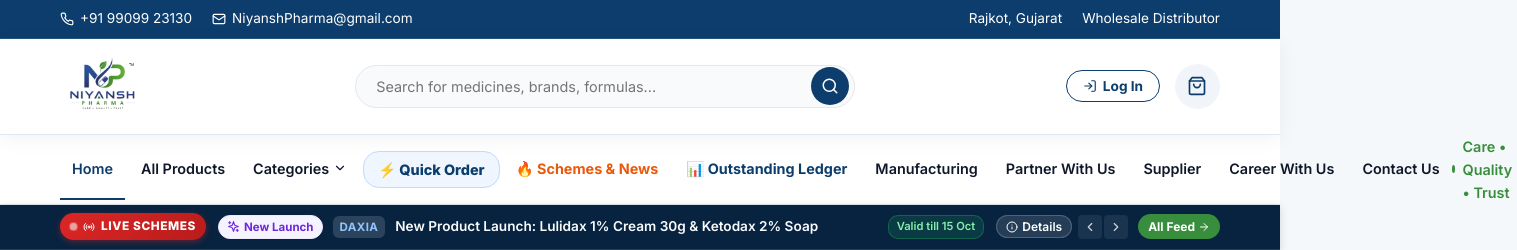
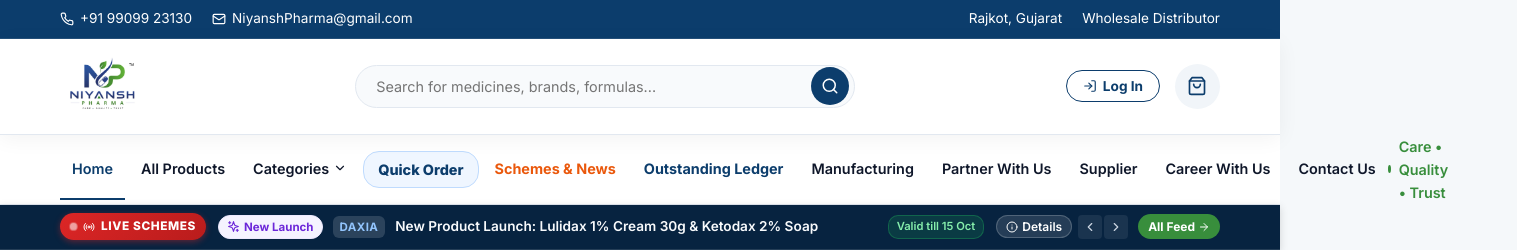
Before and after one commit to hita26/niyash, a React (Vite) app in the folder frontend/: page / in a window 1280 px wide. Shown: the top 250 px of the page, 1517 px wide, since content can reach past the window. Built offline with nearby package versions, Linux system fonts and the light colour scheme; no server answers; grey boxes are pictures that could not be loaded.

Commit message:
fix(nav): remove icons and emojis from navigation bar links

```diff
--- a/frontend/src/components/Header.jsx
+++ b/frontend/src/components/Header.jsx
@@ -137,18 +137,18 @@ function Header({ cartCount, onOpenCart, searchTerm, setSearchTerm, user, onLogo
               </ul>
             </li>
             <li className="nav-item">
-              <Link to="/quick-order" className={`nav-link ${isActive('/quick-order') || isActive('/order')}`} style={{ color: 'var(--primary-blue)', fontWeight: '800', backgroundColor: '#eff6ff', padding: '6px 14px', borderRadius: '16px', border: '1px solid #bfdbfe', display: 'inline-flex', alignItems: 'center', gap: '4px', margin: 'auto 0' }}>
-                ⚡ Quick Order
+              <Link to="/quick-order" className={`nav-link ${isActive('/quick-order') || isActive('/order')}`} style={{ color: 'var(--primary-blue)', fontWeight: '800', backgroundColor: '#eff6ff', padding: '6px 14px', borderRadius: '16px', border: '1px solid #bfdbfe', display: 'inline-flex', alignItems: 'center', margin: 'auto 0' }}>
+                Quick Order
               </Link>
             </li>
             <li className="nav-item">
-              <Link to="/news" className={`nav-link ${isActive('/news') || isActive('/schemes')}`} style={{ color: '#ea580c', fontWeight: '700', display: 'inline-flex', alignItems: 'center', gap: '4px' }}>
-                🔥 Schemes & News
+              <Link to="/news" className={`nav-link ${isActive('/news') || isActive('/schemes')}`} style={{ color: '#ea580c', fontWeight: '700', display: 'inline-flex', alignItems: 'center' }}>
+                Schemes & News
               </Link>
             </li>
             <li className="nav-item">
-              <Link to="/ledger" className={`nav-link ${isActive('/ledger') || isActive('/outstanding')}`} style={{ color: 'var(--primary-blue)', fontWeight: '700', display: 'inline-flex', alignItems: 'center', gap: '4px' }}>
-                📊 Outstanding Ledger
+              <Link to="/ledger" className={`nav-link ${isActive('/ledger') || isActive('/outstanding')}`} style={{ color: 'var(--primary-blue)', fontWeight: '700', display: 'inline-flex', alignItems: 'center' }}>
+                Outstanding Ledger
               </Link>
             </li>
             <li className="nav-item">
@@ -193,9 +193,9 @@ function Header({ cartCount, onOpenCart, searchTerm, setSearchTerm, user, onLogo
             <Link to="/products?category=Surgical %26 Medical Supplies" onClick={() => setIsMobileMenuOpen(false)} style={{ fontSize: '0.9rem', color: 'var(--text-medium)' }}>Surgical & Medical Supplies</Link>
           </div>
 
-          <Link to="/quick-order" onClick={() => setIsMobileMenuOpen(false)} style={{ padding: '10px 0', borderBottom: '1px solid #f1f5f9', fontWeight: '800', color: 'var(--primary-blue)', display: 'flex', alignItems: 'center', gap: '6px' }}>⚡ Quick B2B Order Booking</Link>
-          <Link to="/news" onClick={() => setIsMobileMenuOpen(false)} style={{ padding: '10px 0', borderBottom: '1px solid #f1f5f9', fontWeight: '700', color: '#ea580c' }}>🔥 Daily Schemes & News</Link>
-          <Link to="/ledger" onClick={() => setIsMobileMenuOpen(false)} style={{ padding: '10px 0', borderBottom: '1px solid #f1f5f9', fontWeight: '700', color: 'var(--primary-blue)', display: 'flex', alignItems: 'center', gap: '6px' }}>📊 Retailer Outstanding Ledger</Link>
+          <Link to="/quick-order" onClick={() => setIsMobileMenuOpen(false)} style={{ padding: '10px 0', borderBottom: '1px solid #f1f5f9', fontWeight: '800', color: 'var(--primary-blue)', display: 'flex', alignItems: 'center' }}>Quick Order</Link>
+          <Link to="/news" onClick={() => setIsMobileMenuOpen(false)} style={{ padding: '10px 0', borderBottom: '1px solid #f1f5f9', fontWeight: '700', color: '#ea580c' }}>Schemes & News</Link>
+          <Link to="/ledger" onClick={() => setIsMobileMenuOpen(false)} style={{ padding: '10px 0', borderBottom: '1px solid #f1f5f9', fontWeight: '700', color: 'var(--primary-blue)', display: 'flex', alignItems: 'center' }}>Outstanding Ledger</Link>
           <Link to="/manufacturing" onClick={() => setIsMobileMenuOpen(false)} style={{ padding: '10px 0', borderBottom: '1px solid #f1f5f9', fontWeight: '600' }}>Manufacturing</Link>
           <Link to="/partner" onClick={() => setIsMobileMenuOpen(false)} style={{ padding: '10px 0', borderBottom: '1px solid #f1f5f9', fontWeight: '600' }}>Partner With Us</Link>
           <Link to="/supplier" onClick={() => setIsMobileMenuOpen(false)} style={{ padding: '10px 0', borderBottom: '1px solid #f1f5f9', fontWeight: '600' }}>Supplier Registration</Link>
```
